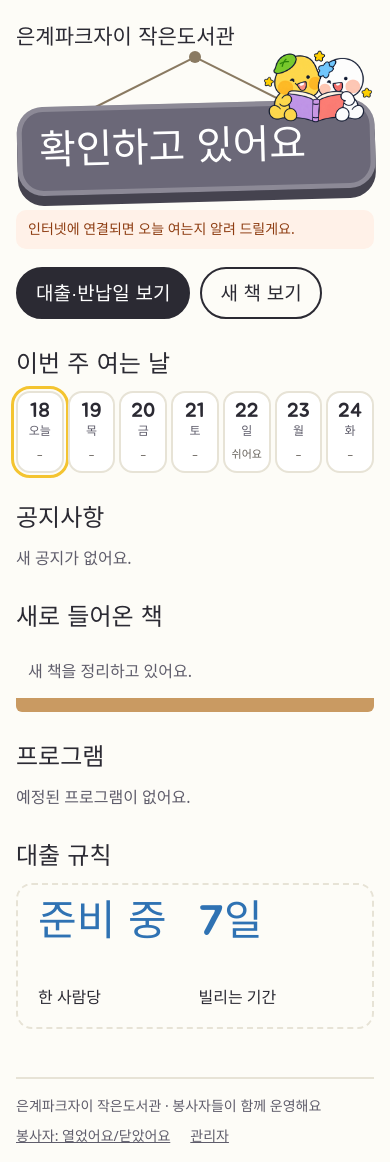
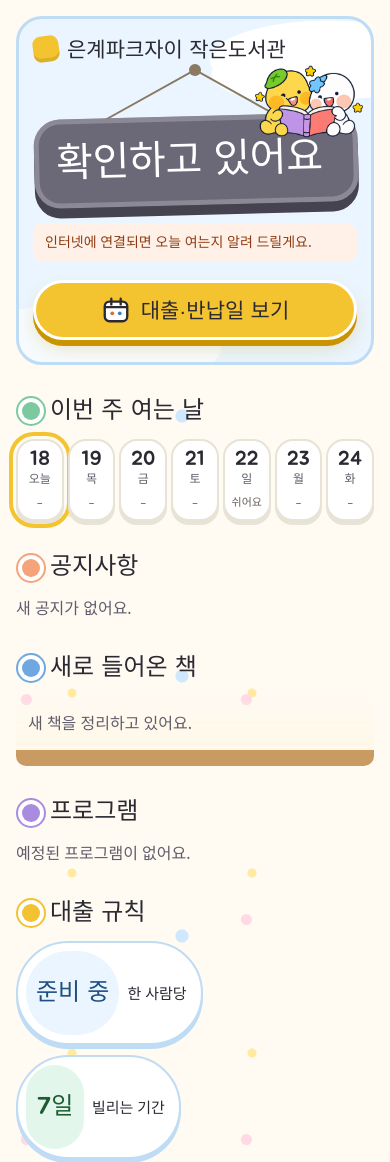
Before and after one commit to dumokgom/eungye-library-calendar, a plain HTML site: page index.html in a window 390 px wide. Shown: the top 1162 px of the page. Drawn offline with Linux system fonts and the light colour scheme; no server answers; a web font is replaced by a local one.

Commit message:
홈페이지 디자인을 아이와 학부모 취향으로 다듬기
- '새 책 보기' 버튼 제거
- '대출·반납일 보기' 버튼: 검은색 대신 해바라기색 스티커 버튼 + 달력 아이콘, 휴대폰에서는 가로 꽉 차게
- 첫 화면을 하늘색 그림책 패널로 감싸고 배경에 파스텔 점 무늬
- 섹션 제목마다 색 스티커, 카드들은 파스텔 테두리와 도톰한 그림자
- 프로그램 카드는 라벤더·민트·복숭아색을 돌아가며, 대출 규칙은 동그란 숫자 알약 모양

Co-Authored-By: Claude Opus 5.5 <noreply@anthropic.com>

```diff
--- a/index.html
+++ b/index.html
@@ -26,6 +26,15 @@
   --sun: #f4c430;
   --sun-soft: #fff9e0;
   --wood: #c99a62;
+  --sun-deep: #c99400;
+  --mint: #e3f6ec;
+  --mint-line: #a8dcbf;
+  --lilac: #f0eaff;
+  --lilac-line: #c9b8f0;
+  --peach: #ffeee4;
+  --peach-line: #f5c3a6;
+  --cloud: #eaf5ff;
+  --cloud-line: #bfdcf5;
   --err: #a8321f;
   --display: "Jua", "Apple SD Gothic Neo", "Malgun Gothic", sans-serif;
   --body: "IBM Plex Sans KR", "Apple SD Gothic Neo", "Malgun Gothic", system-ui, sans-serif;
@@ -33,19 +42,37 @@
 *, *::before, *::after { box-sizing: border-box; }
 [hidden] { display: none !important; }
 html { -webkit-text-size-adjust: 100%; }
-body { margin: 0; min-height: 100dvh; color: var(--ink); background: var(--paper); font: 16px/1.6 var(--body); overflow-x: hidden; }
+body { margin: 0; min-height: 100dvh; color: var(--ink); font: 16px/1.6 var(--body); overflow-x: hidden;
+  background:
+    radial-gradient(circle at 12% 18%, #ffd9e4 0 5px, transparent 6px) 0 0 / 220px 220px,
+    radial-gradient(circle at 70% 60%, #cfe8ff 0 6px, transparent 7px) 0 0 / 260px 260px,
+    radial-gradient(circle at 40% 85%, #ffeaa0 0 4px, transparent 5px) 0 0 / 180px 180px,
+    #fffaf2; }
 button, input, select, textarea { font: inherit; color: inherit; }
 :focus-visible { outline: 3px solid var(--sky); outline-offset: 3px; }
 a { color: inherit; }
 .wrap { max-width: 1120px; margin: 0 auto; padding: 0 16px 48px; }
-h2 { margin: 0 0 12px; font: 400 clamp(24px, 3vw, 32px)/1.2 var(--display); }
+h2 { margin: 0 0 14px; font: 400 clamp(24px, 3vw, 32px)/1.2 var(--display); }
+/* 섹션 제목 앞 동그란 스티커 — 섹션마다 색이 달라요 */
+.home h2 { display: flex; align-items: center; gap: 10px; }
+.home h2::before { content: ""; flex: none; width: 18px; height: 18px; border-radius: 50%; background: var(--dot, var(--sun));
+  box-shadow: 0 0 0 4px #fff, 0 0 0 6px var(--dot, var(--sun)); margin-left: 6px; }
 .home section { margin-top: 40px; }
 .empty { color: var(--muted); margin: 0; }
 .offline { margin: 12px 0 0; padding: 8px 12px; border-radius: 10px; background: #fff1e8; color: var(--orange-deep); font-size: 14px; }
 
 /* ---------- 문패 ---------- */
-.hero { position: relative; display: grid; grid-template-columns: minmax(0, 1fr) auto; column-gap: 24px; align-items: end; padding-top: 20px; }
-.lib { grid-column: 1 / -1; margin: 0; font: 400 clamp(21px, 2.6vw, 30px) var(--display); }
+.hero { position: relative; display: grid; grid-template-columns: minmax(0, 1fr) auto; column-gap: 24px; align-items: end;
+  margin-top: 16px; padding: 20px clamp(16px, 3vw, 36px) 28px; border-radius: 32px; overflow: hidden;
+  background:
+    radial-gradient(ellipse 120px 40px at 88% 12%, #fff 98%, transparent) ,
+    radial-gradient(ellipse 90px 30px at 80% 16%, #fff 98%, transparent),
+    radial-gradient(ellipse 140px 44px at 18% 96%, #fff9 98%, transparent),
+    var(--cloud);
+  border: 3px solid var(--cloud-line); }
+.lib { grid-column: 1 / -1; margin: 0; font: 400 clamp(21px, 2.6vw, 30px) var(--display); display: flex; align-items: center; gap: 8px; }
+.lib::before { content: ""; width: 26px; height: 26px; flex: none; border-radius: 8px; background: var(--sun);
+  box-shadow: inset 0 -4px 0 #0000001a; transform: rotate(-8deg); }
 .mascot { grid-column: 2; grid-row: 2; width: clamp(150px, 26vw, 330px); height: auto; align-self: center; }
 .hanger { position: relative; padding-top: 52px; max-width: 620px; }
 .string { position: absolute; top: 6px; left: 0; width: 100%; height: 52px; overflow: visible; }
@@ -63,34 +90,41 @@ h2 { margin: 0 0 12px; font: 400 clamp(24px, 3vw, 32px)/1.2 var(--display); }
 @media (prefers-reduced-motion: reduce) { .sign.swing { animation: none; } }
 .note { margin: 18px 0 0; color: var(--muted); font-size: 14px; }
 .actions { display: flex; gap: 10px; flex-wrap: wrap; margin-top: 18px; }
-.btn { display: inline-flex; align-items: center; justify-content: center; min-height: 52px; padding: 10px 24px; border-radius: 999px;
-  border: 2px solid var(--ink); font: 400 21px var(--display); text-decoration: none; cursor: pointer; background: transparent; }
-.btn.main { background: var(--ink); color: #fff; }
+.btn { display: inline-flex; align-items: center; justify-content: center; gap: 10px; min-height: 60px; padding: 10px 28px; border-radius: 999px;
+  font: 400 23px var(--display); text-decoration: none; cursor: pointer; }
+.btn.main { background: var(--sun); color: var(--ink); border: 3px solid #fff; box-shadow: 0 6px 0 var(--sun-deep), 0 10px 18px #c9940033;
+  transition: transform .12s ease, box-shadow .12s ease; }
+.btn.main svg { width: 30px; height: 30px; flex: none; }
+.btn.main:hover { transform: translateY(-2px); box-shadow: 0 8px 0 var(--sun-deep), 0 14px 22px #c9940033; }
+.btn.main:active { transform: translateY(4px); box-shadow: 0 2px 0 var(--sun-deep); }
+@media (prefers-reduced-motion: reduce) { .btn.main { transition: none; } }
 
 /* ---------- 이번 주 ---------- */
 .week { display: grid; grid-template-columns: repeat(7, minmax(0, 1fr)); gap: 8px; list-style: none; margin: 0; padding: 0; }
-.tag { text-align: center; border-radius: 14px; padding: 10px 2px 12px; background: #fff; border: 2px solid var(--line); }
+.tag { text-align: center; border-radius: 18px; padding: 10px 2px 12px; background: #fff; border: 2px solid var(--line); box-shadow: 0 4px 0 var(--line); }
 .tag .n { font: 400 26px/1 var(--display); }
 .tag .w { font-size: 13px; color: var(--muted); }
 .tag .t { margin-top: 6px; font-size: 13px; font-weight: 700; line-height: 1.35; word-break: keep-all; }
-.tag.on { border-color: var(--leaf); background: var(--leaf-soft); }
+.tag.on { border-color: var(--mint-line); background: var(--mint); box-shadow: 0 4px 0 var(--mint-line); }
 .tag.on .t { color: var(--leaf-deep); }
 .tag.off .t { color: #66615a; font-weight: 400; }
-.tag.today { outline: 3px solid var(--sun); outline-offset: 2px; }
+.tag.today { outline: 4px solid var(--sun); outline-offset: 3px; }
 
 /* ---------- 공지 ---------- */
 .notices { display: grid; gap: 10px; list-style: none; margin: 0; padding: 0; }
-.notice { display: grid; grid-template-columns: 58px minmax(0, 1fr); gap: 10px; padding: 14px 16px; background: #fff; border-radius: 16px; border: 2px solid var(--line); }
-.notice:first-child { border-color: var(--sun); background: var(--sun-soft); }
+.notice { display: grid; grid-template-columns: 58px minmax(0, 1fr); gap: 10px; padding: 14px 18px; background: #fff; border-radius: 20px;
+  border: 2px solid var(--peach-line); box-shadow: 0 4px 0 var(--peach-line); }
+.notice:first-child { border-color: #f2cf5b; background: var(--sun-soft); box-shadow: 0 4px 0 #f2cf5b; }
 .notice .d { font: 400 18px var(--display); color: var(--muted); }
 .notice b { display: block; overflow-wrap: anywhere; }
 .notice p { margin: 2px 0 0; color: var(--muted); font-size: 15px; white-space: pre-line; overflow-wrap: anywhere; }
 
 /* ---------- 책꽂이 ---------- */
 .shelf { display: flex; align-items: flex-end; gap: 6px; overflow-x: auto; padding: 0 12px; scroll-snap-type: x mandatory;
-  border-bottom: 14px solid var(--wood); border-radius: 0 0 6px 6px; min-height: 236px; list-style: none; margin: 0; }
+  border-bottom: 16px solid var(--wood); border-radius: 0 0 10px 10px; min-height: 236px; list-style: none; margin: 0;
+  background: linear-gradient(#fff0, #fff8e8); }
 .spine { flex: 0 0 auto; scroll-snap-align: start; writing-mode: vertical-rl; display: flex; justify-content: space-between; gap: 12px;
-  width: 60px; min-height: 180px; overflow: hidden; white-space: nowrap; padding: 14px 0; border-radius: 6px 6px 0 0;
+  width: 60px; min-height: 180px; overflow: hidden; white-space: nowrap; padding: 14px 0; border-radius: 10px 10px 2px 2px;
   color: #fff; font: 400 20px/1.15 var(--display); box-shadow: inset -6px 0 0 #0000001c; }
 .spine small { font: 14px var(--body); }
 .spine:nth-child(5n+1) { background: var(--sky); min-height: 214px; }
@@ -103,16 +137,23 @@ h2 { margin: 0 0 12px; font: 400 clamp(24px, 3vw, 32px)/1.2 var(--display); }
 
 .two { display: grid; grid-template-columns: 1fr 1fr; gap: 0 24px; align-items: start; }
 .progs { list-style: none; margin: 0; padding: 0; }
-.prog { padding: 14px 16px; border-radius: 16px; background: var(--sky-soft); margin-bottom: 10px; }
+.prog { padding: 14px 18px; border-radius: 20px; background: var(--lilac); border: 2px solid var(--lilac-line); box-shadow: 0 4px 0 var(--lilac-line); margin-bottom: 12px; }
+.prog:nth-child(3n+2) { background: var(--mint); border-color: var(--mint-line); box-shadow: 0 4px 0 var(--mint-line); }
+.prog:nth-child(3n+3) { background: var(--peach); border-color: var(--peach-line); box-shadow: 0 4px 0 var(--peach-line); }
 .prog b { font: 400 21px var(--display); overflow-wrap: anywhere; }
 .prog span { display: block; color: var(--muted); font-size: 15px; overflow-wrap: anywhere; }
-.vol { padding: 20px; border-radius: 20px; background: var(--sun); }
+.vol { padding: 22px; border-radius: 28px; background: var(--sun); border: 3px solid #fff; box-shadow: 0 6px 0 var(--sun-deep); }
+.vol h2::before { --dot: #fff; }
 .vol h2 { margin-bottom: 6px; }
 .vol p { margin: 0 0 8px; white-space: pre-line; overflow-wrap: anywhere; }
 .vol b { display: block; overflow-wrap: anywhere; }
-.rule { display: flex; flex-wrap: wrap; gap: 12px 32px; padding: 16px 20px; border-radius: 16px; border: 2px dashed var(--line); }
-.rule .big { font: 400 42px/1 var(--display); color: var(--sky); }
-.foot { margin-top: 48px; padding-top: 16px; border-top: 2px solid var(--line); color: var(--muted); font-size: 14px; display: flex; flex-wrap: wrap; gap: 8px 20px; }
+.rule { display: flex; flex-wrap: wrap; gap: 14px; }
+.rule > div { display: flex; align-items: center; gap: 12px; padding: 12px 20px 12px 12px; border-radius: 999px; background: #fff;
+  border: 2px solid var(--cloud-line); box-shadow: 0 4px 0 var(--cloud-line); white-space: nowrap; }
+.rule .big { display: grid; place-items: center; min-width: 76px; height: 76px; padding: 0 10px; border-radius: 999px; background: var(--cloud);
+  font: 400 30px/1 var(--display); color: var(--sky-deep); }
+.rule > div:last-child .big { background: var(--mint); color: var(--leaf-deep); }
+.foot { margin-top: 48px; padding-top: 16px; border-top: 2px dashed var(--line); color: var(--muted); font-size: 14px; display: flex; flex-wrap: wrap; gap: 8px 20px; }
 
 /* ---------- 큰 모니터 ---------- */
 @media (min-width: 1500px) {
@@ -132,7 +173,13 @@ h2 { margin: 0 0 12px; font: 400 clamp(24px, 3vw, 32px)/1.2 var(--display); }
   .week { gap: 4px; }
   .two { grid-template-columns: minmax(0, 1fr); }
   .home section { margin-top: 32px; }
-  .btn { font-size: 19px; padding: 8px 18px; }
+  .btn { font-size: 21px; padding: 8px 18px; }
+  .actions .btn.main { width: 100%; }
+  .rule { gap: 10px; }
+  .rule > div { padding: 8px 14px 8px 8px; gap: 8px; font-size: 15px; }
+  .rule .big { min-width: 58px; height: 58px; font-size: 24px; }
+  .hero { padding: 14px 14px 22px; border-radius: 26px; }
+  .mascot { top: 44px; right: 6px; }
 }
 
 /* ---------- 봉사자 · 관리자 화면 ---------- */
@@ -210,30 +257,29 @@ h2 { margin: 0 0 12px; font: 400 clamp(24px, 3vw, 32px)/1.2 var(--display); }
         <p class="note" id="st-note"></p>
         <p class="offline" id="offline" hidden></p>
         <div class="actions">
-          <a class="btn main" href="calendar/">대출·반납일 보기</a>
-          <a class="btn" href="#books">새 책 보기</a>
+          <a class="btn main" href="calendar/"><svg viewBox="0 0 32 32" aria-hidden="true"><rect x="4" y="7" width="24" height="21" rx="5" fill="#fff" stroke="#2b2a33" stroke-width="2.5"/><path d="M4 13h24" stroke="#2b2a33" stroke-width="2.5"/><path d="M11 4v6M21 4v6" stroke="#2b2a33" stroke-width="2.5" stroke-linecap="round"/><circle cx="12" cy="19.5" r="2" fill="#e0692b"/><circle cx="20" cy="19.5" r="2" fill="#3a7fc1"/></svg>대출·반납일 보기</a>
         </div>
       </div>
       <img class="mascot" src="assets/mascot.png" alt="" width="690" height="460">
     </header>
 
-    <section aria-labelledby="h-week">
+    <section aria-labelledby="h-week" style="--dot:#7cc9a0">
       <h2 id="h-week">이번 주 여는 날</h2>
       <ol class="week" id="week"></ol>
     </section>
 
-    <section aria-labelledby="h-notice">
+    <section aria-labelledby="h-notice" style="--dot:#f5a37a">
       <h2 id="h-notice">공지사항</h2>
       <ul class="notices" id="notices"></ul>
     </section>
 
-    <section id="books" aria-labelledby="h-books">
+    <section id="books" aria-labelledby="h-books" style="--dot:#6fa8e0">
       <h2 id="h-books">새로 들어온 책</h2>
       <ul class="shelf" id="shelf"></ul>
     </section>
 
     <div class="two">
-      <section aria-labelledby="h-prog">
+      <section aria-labelledby="h-prog" style="--dot:#a98be0">
         <h2 id="h-prog">프로그램</h2>
         <ul class="progs" id="programs"></ul>
       </section>
@@ -244,7 +290,7 @@ h2 { margin: 0 0 12px; font: 400 clamp(24px, 3vw, 32px)/1.2 var(--display); }
       </section>
     </div>
 
-    <section aria-labelledby="h-rule">
+    <section aria-labelledby="h-rule" style="--dot:#f2c230">
       <h2 id="h-rule">대출 규칙</h2>
       <div class="rule">
         <div><div class="big" id="rule-limit">–</div>한 사람당</div>
```
